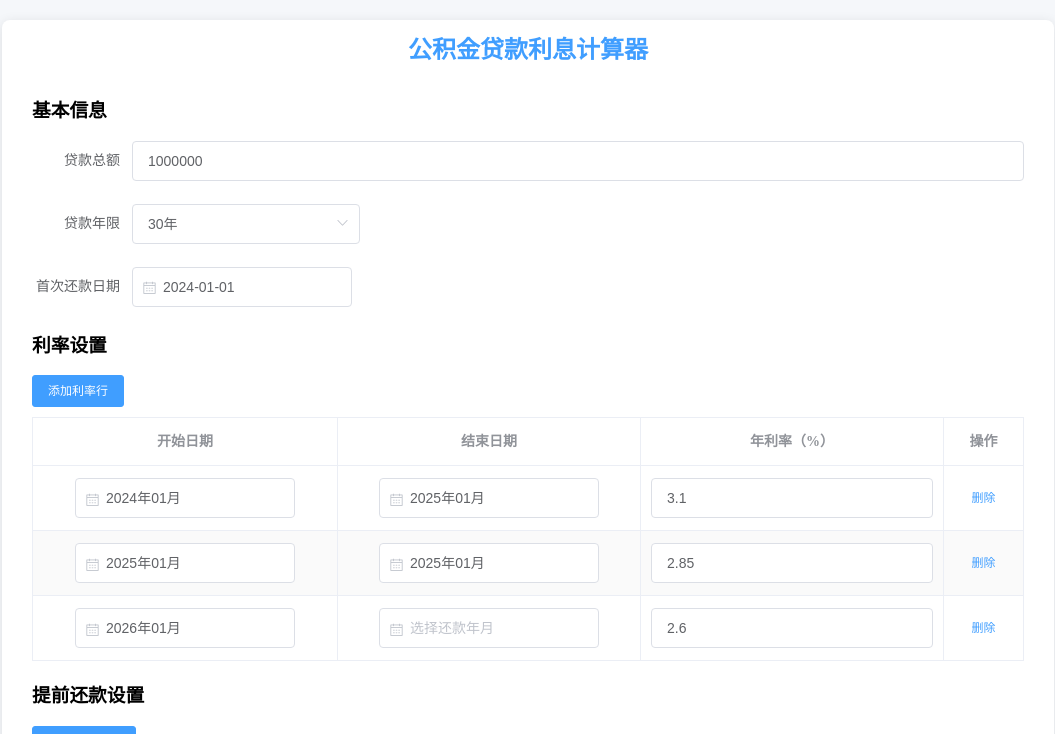
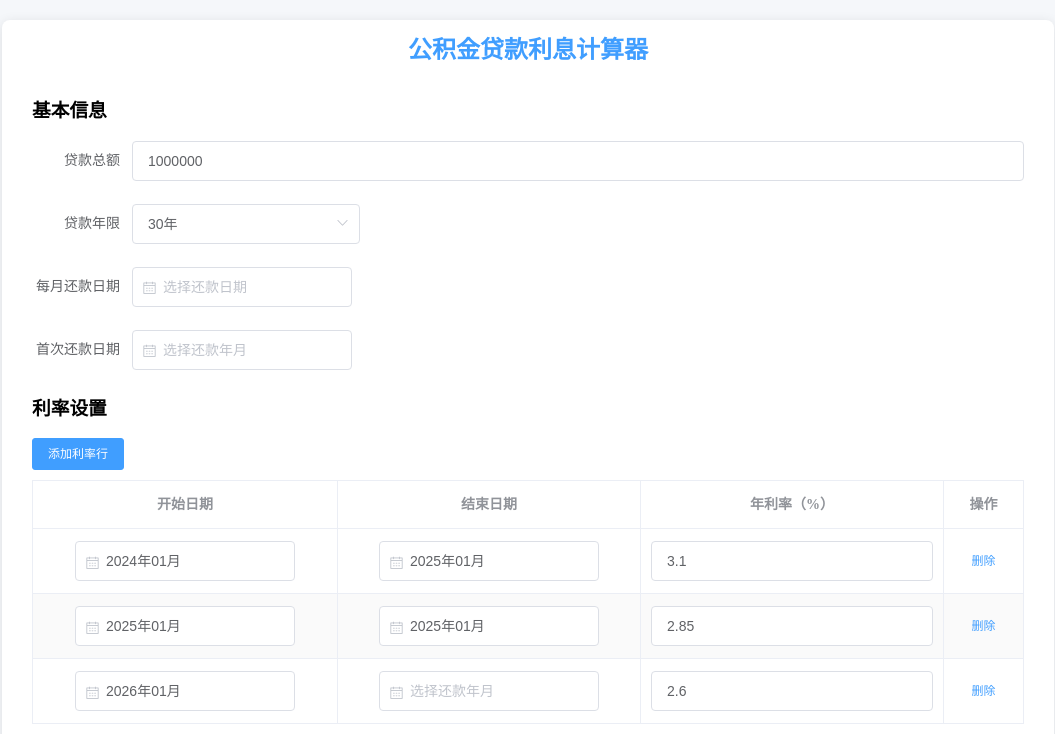
Before and after one commit to kong0836/budget-web, a Vue app: page /housing-fund in a window 1280 px wide. Shown: the top 734 px of the page, without its empty margins (112-1167 px from the left). Built offline with nearby package versions, Linux system fonts and the light colour scheme; what v-jsoneditor would draw is missing.

Commit message:
feat: 代码优化

```diff
--- a/src/views/housing-fund.vue
+++ b/src/views/housing-fund.vue
@@ -5,9 +5,9 @@
 
       <h3>基本信息</h3>
       <el-form
-        :model="basicForm"
           ref="basicForm"
-        :label-width="LABEL_WIDTH">
+          :label-width="LABEL_WIDTH"
+          :model="basicForm">
         <el-form-item label="贷款总额" prop="loanAmount">
           <el-input
               v-model="basicForm.loanAmount"
@@ -20,15 +20,24 @@
             <el-option
                 v-for="item in loadYearOptions"
                 :key="item.value"
-              :value="item.value"
-              :label="item.label"/>
+                :label="item.label"
+                :value="item.value"/>
           </el-select>
+        </el-form-item>
+        <el-form-item label="每月还款日期" prop="repaymentDate">
+          <el-date-picker
+              v-model="basicForm.repaymentDate"
+              format="dd"
+              placeholder="选择还款日期"
+              type="date"
+              value-format="dd">
+          </el-date-picker>
         </el-form-item>
         <el-form-item label="首次还款日期" prop="startDate">
           <el-date-picker
               v-model="basicForm.startDate"
+              placeholder="选择还款年月"
               type="date"
-placeholder="选择还款年月"
               value-format="yyyy-MM-dd">
           </el-date-picker>
         </el-form-item>
@@ -36,42 +45,43 @@ placeholder="选择还款年月"
 
       <h3>利率设置</h3>
       <el-button
+          size="small"
           type="primary"
-        size="small"
-        @click="handleAddRateRow">添加利率行</el-button>
+          @click="handleAddRateRow">添加利率行
+      </el-button>
       <el-table
           :data="rateList"
           border
           stripe>
         <el-table-column
+            align="center"
             label="开始日期"
-            align="center"
             prop="startDate">
           <template v-slot="{row}">
             <el-date-picker
                 v-model="row.startDate"
+                format="yyyy年MM月"
+                placeholder="选择还款年月"
                 type="date"
-              placeholder="选择还款年月"
-              format="yyyy年MM月"
                 value-format="yyyy-MM"/>
           </template>
         </el-table-column>
         <el-table-column
+            align="center"
             label="结束日期"
-            align="center"
             prop="endDate">
           <template v-slot="{row}">
             <el-date-picker
                 v-model="row.endDate"
+                format="yyyy年MM月"
+                placeholder="选择还款年月"
                 type="month"
-              placeholder="选择还款年月"
-              format="yyyy年MM月"
                 value-format="yyyy-MM"/>
           </template>
         </el-table-column>
         <el-table-column
+            align="center"
             label="年利率（%）"
-            align="center"
             prop="fixedRate">
           <template v-slot="{row}">
             <el-input
@@ -81,8 +91,8 @@ placeholder="选择还款年月"
           </template>
         </el-table-column>
         <el-table-column
+            align="center"
             label="操作"
-            align="center"
             width="80">
           <template v-slot="{$index}">
             <el-button
@@ -97,16 +107,17 @@ placeholder="选择还款年月"
 
       <h3>提前还款设置</h3>
       <el-button
+          size="small"
           type="primary"
-        size="small"
-        @click="handleAddPrepayment">添加提前还款</el-button>
+          @click="handleAddPrepayment">添加提前还款
+      </el-button>
       <el-table
           :data="prepayments"
           border
           stripe>
         <el-table-column
+            align="center"
             label="还款金额（元）"
-            align="center"
             prop="amount">
           <template v-slot="{row}">
             <el-input
@@ -116,21 +127,21 @@ placeholder="选择还款年月"
           </template>
         </el-table-column>
         <el-table-column
+            align="center"
             label="还款时间"
-            align="center"
             prop="repaymentDate">
           <template v-slot="{row}">
             <el-date-picker
                 v-model="row.repaymentDate"
+                placeholder="选择还款时间"
                 type="date"
-              placeholder="选择还款时间"
                 value-format="yyyy-MM-dd"
                 @change="handleUpdatePrepaymentMonth(row)"/>
           </template>
         </el-table-column>
         <el-table-column
+            align="center"
             label="对应期数"
-          align="center"
             prop="month"
             width="100">
           <template v-slot="{row}">
@@ -138,8 +149,8 @@ placeholder="选择还款年月"
           </template>
         </el-table-column>
         <el-table-column
+            align="center"
             label="还款方式"
-            align="center"
             prop="type">
           <template v-slot="{row}">
             <el-radio-group v-model="row.type" size="small">
@@ -149,8 +160,8 @@ placeholder="选择还款年月"
           </template>
         </el-table-column>
         <el-table-column
+            align="center"
             label="操作"
-            align="center"
             width="80">
           <template v-slot="{$index}">
             <el-button
@@ -212,32 +223,32 @@ placeholder="选择还款年月"
                 border
                 stripe>
               <el-table-column
+                  align="center"
                   label="序号"
-                align="center"
                   prop="index"></el-table-column>
               <el-table-column
+                  align="center"
                   label="还款金额"
-                align="center"
                   prop="amount"></el-table-column>
               <el-table-column
+                  align="center"
                   label="还款时间"
-                align="center"
                   prop="month"></el-table-column>
               <el-table-column
+                  align="center"
                   label="还款方式"
-                align="center"
                   prop="type"></el-table-column>
               <el-table-column
+                  align="center"
                   label="节省利息"
-                align="center"
                   prop="saveInterest"></el-table-column>
               <el-table-column
+                  align="center"
                   label="剩余期数"
-                  align="center"
                   prop="remainingMonths"></el-table-column>
               <el-table-column
+                  align="center"
                   label="新结束日期"
-                align="center"
                   prop="newEndDate"></el-table-column>
             </el-table>
           </div>
@@ -326,6 +337,14 @@ prop="interest"
 <script lang="ts">
 import { Component, Vue } from "vue-property-decorator";
 import moment from 'moment';
+import { cloneDeep } from "lodash";
+
+interface BasicInfo {
+  loanAmount: number;
+  loanYears: number;
+  repaymentDate: string;
+  startDate: string;
+}
 
 interface FloatingRate {
   startDate: string,
@@ -338,17 +357,18 @@ interface Prepayment {
   month: number;
   type: string;
 }
+
+const DEFAULT_BASIC_INFO: Partial<BasicInfo> = {
+  loanAmount: 1000000, // 修改为100万元对应的元单位值
+  loanYears: 30,
+  repaymentDate: '',
+  startDate: '',
+};
 // 在类的顶部定义常量
 @Component
 export default class HousingFund extends Vue {
-  // 常量定义
-  private TEN_THOUSAND = 10000;
   LABEL_WIDTH = '100px';
-  basicForm = {
-    loanAmount: 1000000, // 修改为100万元对应的元单位值
-    loanYears: 30,
-    startDate: `${moment('2024-01-01').format('YYYY-MM-DD')}`,
-  };
+  basicForm: Partial<BasicInfo> = cloneDeep(DEFAULT_BASIC_INFO);
   rateList = [
     { startDate: '2024-01', endDate: '2025-01', fixedRate: 3.1 },
     { startDate: '2025-01', endDate: '2025-01', fixedRate: 2.85 },
@@ -389,6 +409,8 @@ export default class HousingFund extends Vue {
   currentPage = 1;
   pageSize = 12;
   searchTerm = '';
+  // 常量定义
+  private TEN_THOUSAND = 10000;
 
   // 计算总月数
   get calculatedTotalMonths(): number {
@@ -796,6 +818,7 @@ export default class HousingFund extends Vue {
 
     return `${endMoment.year()}年${endMoment.month() + 1}月`;
   }
+
   // 格式化货币
   handleFormatCurrency(amount = 0): string {
     console.log('formatCurrency', amount);
@@ -836,6 +859,7 @@ export default class HousingFund extends Vue {
       type: 'info'
     });
   }
+
   // 主计算函数
   handleCalculate(): void {
     // 确保所有提前还款都有计算好的期数
@@ -888,11 +912,7 @@ export default class HousingFund extends Vue {
 
   // 重置
   handleReset(): void {
-    this.basicForm = {
-      loanAmount: 50,
-      loanYears: 30,
-      startDate: moment().format('YYYY-MM'),
-    };
+    this.basicForm = cloneDeep(DEFAULT_BASIC_INFO);
     this.fixedRate = 3.1;
     this.floatingRates = [{ startDate: this.basicForm.startDate, rate: 3.1 }];
     this.prepayments = [{ amount: 0, repaymentDate: '', month: 0, type: 'shorten' }];
```
Also changed, not shown: 1 other file (tests, documents, lock files or other folders). Lines whose indentation alone changed are shown as unchanged.
